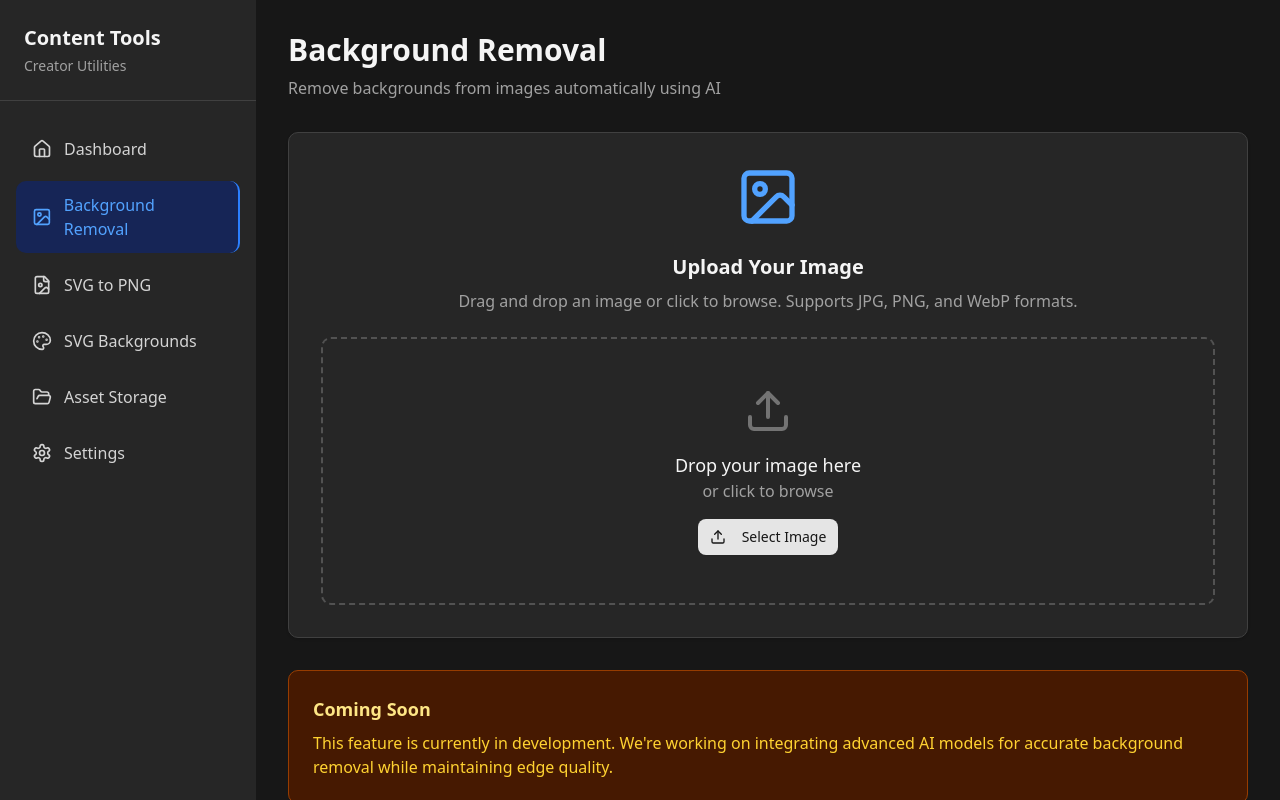
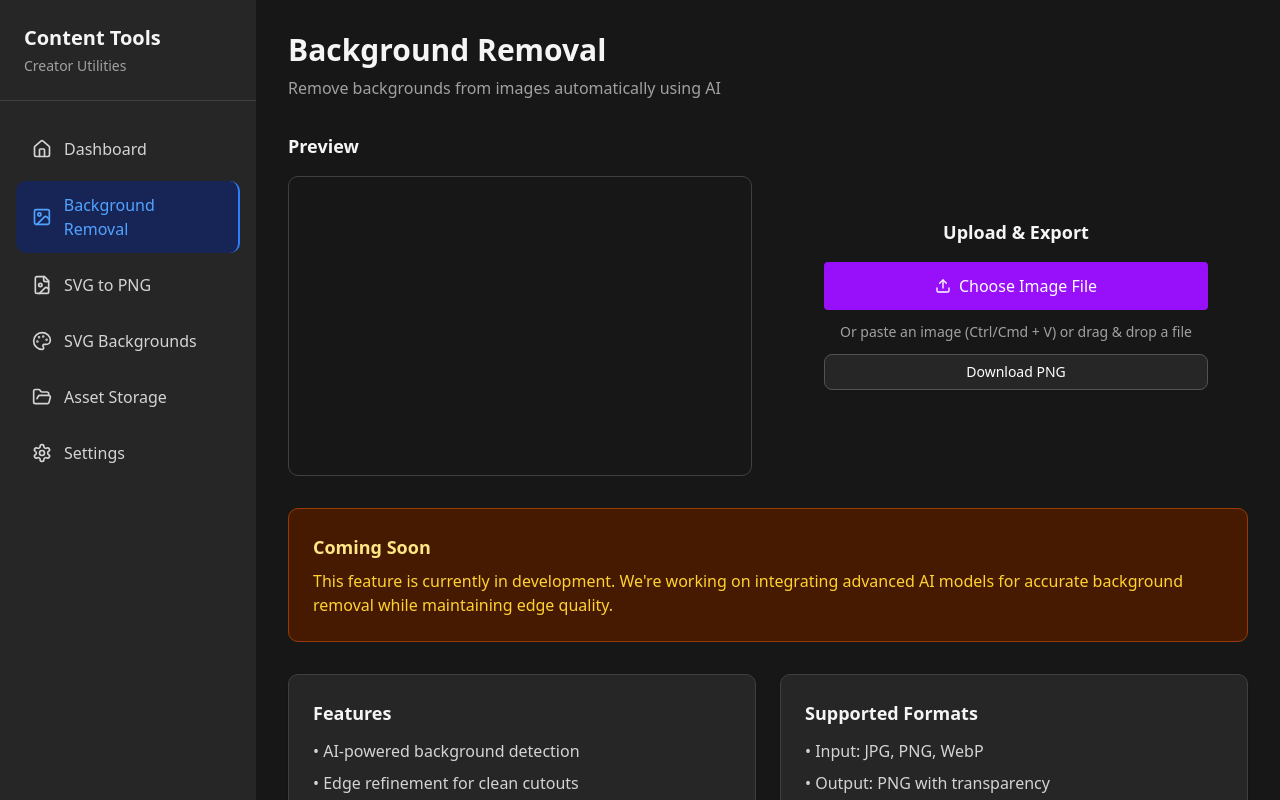
Before and after one commit to bmdavis419/content-tools, a SvelteKit app: page /background-removal in a window 1280 px wide. Built offline with nearby package versions, Linux system fonts and the light colour scheme.

Commit message:
bringing over some ui and shit

```diff
--- a/src/routes/background-removal/+page.svelte
+++ b/src/routes/background-removal/+page.svelte
@@ -1,39 +1,73 @@
 <script lang="ts">
   import Button from "../../lib/components/ui/button/button.svelte";
-  import { Image, Upload, Download } from '@lucide/svelte';
+  import { Upload } from '@lucide/svelte';
+  import { writeText } from "@tauri-apps/plugin-clipboard-manager";
+  import Slider from "$lib/components/ui/slider/slider.svelte";
+  import Label from "$lib/components/ui/label/label.svelte";
+  import ColorPicker from "svelte-awesome-color-picker";
+
+  let isDragHovering = false;
+  let bgColorHex = "#ffffff";
+  let borderRadius = 75;
+  let imageWidth = 75;
 </script>
 
 <div class="space-y-8">
+  {#if isDragHovering}
+    <div
+      class="fixed inset-0 bg-black bg-opacity-50 flex items-center justify-center z-50"
+    >
+      <div
+        class="bg-neutral-800 border-2 border-dashed border-purple-500 rounded-lg p-12 text-center"
+      >
+        <Upload class="w-16 h-16 text-purple-400 mx-auto mb-4" />
+        <h3 class="text-xl font-semibold text-purple-400 mb-2">
+          Drop Image File Here
+        </h3>
+        <p class="text-neutral-300">Release to upload your image file</p>
+      </div>
+    </div>
+  {/if}
   <div>
     <h1 class="text-3xl font-bold text-neutral-100 mb-2">Background Removal</h1>
     <p class="text-neutral-400">Remove backgrounds from images automatically using AI</p>
   </div>
 
-  <div class="bg-neutral-800 p-8 rounded-lg shadow border border-neutral-700">
-    <div class="text-center space-y-6">
-      <div class="flex justify-center">
-        <Image class="w-16 h-16 text-blue-400" />
+  <div class="grid grid-cols-1 lg:grid-cols-2 gap-8">
+    <div>
+      <h3 class="text-lg font-semibold text-neutral-100 mb-4">Preview</h3>
+      <div
+        class="p-6 rounded-lg border border-neutral-700 flex flex-col items-center justify-center min-h-[300px]"
+      >
+        <div></div>
       </div>
+    </div>
 
-      <div>
-        <h2 class="text-xl font-semibold text-neutral-100 mb-2">Upload Your Image</h2>
-        <p class="text-neutral-400">
-          Drag and drop an image or click to browse. Supports JPG, PNG, and WebP formats.
+    <div class="flex flex-col items-center justify-center h-full space-y-4">
+      <h3 class="text-lg font-semibold text-neutral-100 mb-4 text-center">
+        Upload & Export
+      </h3>
+      <div class="space-y-3 w-full max-w-sm">
+        <label
+          class="w-full bg-purple-600 hover:bg-purple-700 text-white flex items-center justify-center px-4 py-3 rounded cursor-pointer transition-colors"
+        >
+          <Upload class="w-4 h-4 mr-2" />
+          Choose Image File
+          <input
+            type="file"
+            accept="image/*"
+            class="hidden"
+          />
+        </label>
+        <p class="text-neutral-400 text-sm text-center">
+          Or paste an image (Ctrl/Cmd + V) or drag & drop a file
         </p>
-      </div>
-
-      <div class="border-2 border-dashed border-neutral-600 rounded-lg p-12 hover:border-blue-500 transition-colors">
-        <div class="flex flex-col items-center space-y-4">
-          <Upload class="w-12 h-12 text-neutral-500" />
-          <div class="text-center">
-            <p class="text-lg font-medium text-neutral-100">Drop your image here</p>
-            <p class="text-neutral-400">or click to browse</p>
-          </div>
-          <Button>
-            <Upload class="w-4 h-4 mr-2" />
-            Select Image
-          </Button>
-        </div>
+        <Button
+          type="button"
+          class="w-full flex items-center justify-center px-4 py-3 border border-neutral-600 bg-neutral-800 text-white rounded-md hover:bg-neutral-700 transition-colors"
+        >
+          Download PNG
+        </Button>
       </div>
     </div>
   </div>
--- a/src/routes/svg-to-png/+page.svelte
+++ b/src/routes/svg-to-png/+page.svelte
@@ -1,39 +1,62 @@
 <script lang="ts">
   import Button from "../../lib/components/ui/button/button.svelte";
-  import { FileImage, Upload, Settings, Download } from '@lucide/svelte';
+  import { Settings, Upload } from "@lucide/svelte";
+
+  let isDragHovering = false;
 </script>
 
 <div class="space-y-8">
+  {#if isDragHovering}
+    <div
+      class="fixed inset-0 bg-black bg-opacity-50 flex items-center justify-center z-50"
+    >
+      <div
+        class="bg-neutral-800 border-2 border-dashed border-purple-500 rounded-lg p-12 text-center"
+      >
+        <Upload class="w-16 h-16 text-purple-400 mx-auto mb-4" />
+        <h3 class="text-xl font-semibold text-purple-400 mb-2">
+          Drop SVG File Here
+        </h3>
+        <p class="text-neutral-300">Release to upload your SVG file</p>
+      </div>
+    </div>
+  {/if}
   <div>
     <h1 class="text-3xl font-bold text-neutral-100 mb-2">SVG to PNG</h1>
     <p class="text-neutral-400">Convert SVG files to high-quality PNG images</p>
   </div>
 
-  <div class="bg-neutral-800 p-8 rounded-lg shadow border border-neutral-700">
-    <div class="text-center space-y-6">
-      <div class="flex justify-center">
-        <FileImage class="w-16 h-16 text-green-400" />
+  <div class="grid grid-cols-1 lg:grid-cols-2 gap-8">
+    <div>
+      <h3 class="text-lg font-semibold text-neutral-100 mb-4">Preview</h3>
+      <div
+        class="p-6 rounded-lg border border-neutral-700 flex flex-col items-center justify-center min-h-[300px]"
+      >
+        <div></div>
       </div>
+    </div>
 
-      <div>
-        <h2 class="text-xl font-semibold text-neutral-100 mb-2">Upload Your SVG</h2>
-        <p class="text-neutral-400">
-          Drag and drop SVG files or click to browse. Multiple files supported.
+    <div class="flex flex-col items-center justify-center h-full space-y-4">
+      <h3 class="text-lg font-semibold text-neutral-100 mb-4 text-center">
+        Upload & Export
+      </h3>
+      <div class="space-y-3 w-full max-w-sm">
+        <label
+          class="w-full bg-purple-600 hover:bg-purple-700 text-white flex items-center justify-center px-4 py-3 rounded cursor-pointer transition-colors"
+        >
+          <Upload class="w-4 h-4 mr-2" />
+          Choose SVG File
+          <input type="file" accept=".svg,image/svg+xml" class="hidden" />
+        </label>
+        <p class="text-neutral-400 text-sm text-center">
+          Or paste an SVG (Ctrl/Cmd + V) or drag & drop a file
         </p>
-      </div>
-
-      <div class="border-2 border-dashed border-neutral-600 rounded-lg p-12 hover:border-green-500 transition-colors">
-        <div class="flex flex-col items-center space-y-4">
-          <Upload class="w-12 h-12 text-neutral-500" />
-          <div class="text-center">
-            <p class="text-lg font-medium text-neutral-100">Drop your SVG files here</p>
-            <p class="text-neutral-400">or click to browse</p>
-          </div>
-          <Button>
-            <Upload class="w-4 h-4 mr-2" />
-            Select SVG Files
-          </Button>
-        </div>
+        <Button
+          type="button"
+          class="w-full flex items-center justify-center px-4 py-3 border border-neutral-600 bg-neutral-800 text-white rounded-md hover:bg-neutral-700 transition-colors"
+        >
+          Download PNG
+        </Button>
       </div>
     </div>
   </div>
@@ -41,12 +64,16 @@
   <div class="bg-neutral-800 p-6 rounded-lg shadow border border-neutral-700">
     <div class="flex items-center mb-4">
       <Settings class="w-6 h-6 text-neutral-300 mr-3" />
-      <h3 class="text-lg font-semibold text-neutral-100">Conversion Settings</h3>
+      <h3 class="text-lg font-semibold text-neutral-100">
+        Conversion Settings
+      </h3>
     </div>
 
     <div class="grid grid-cols-1 md:grid-cols-3 gap-6">
       <div>
-        <label class="block text-sm font-medium text-neutral-300 mb-2">Output Width</label>
+        <label class="block text-sm font-medium text-neutral-300 mb-2"
+          >Output Width</label
+        >
         <input
           type="number"
           placeholder="1024"
@@ -55,7 +82,9 @@
       </div>
 
       <div>
-        <label class="block text-sm font-medium text-neutral-300 mb-2">Output Height</label>
+        <label class="block text-sm font-medium text-neutral-300 mb-2"
+          >Output Height</label
+        >
         <input
           type="number"
           placeholder="1024"
@@ -64,8 +93,12 @@
       </div>
 
       <div>
-        <label class="block text-sm font-medium text-neutral-300 mb-2">Quality</label>
-        <select class="w-full px-3 py-2 border border-neutral-600 bg-neutral-700 text-neutral-100 rounded-md focus:outline-none focus:ring-2 focus:ring-green-500">
+        <label class="block text-sm font-medium text-neutral-300 mb-2"
+          >Quality</label
+        >
+        <select
+          class="w-full px-3 py-2 border border-neutral-600 bg-neutral-700 text-neutral-100 rounded-md focus:outline-none focus:ring-2 focus:ring-green-500"
+        >
           <option value="high">High (Lossless)</option>
           <option value="medium">Medium (Optimized)</option>
           <option value="low">Low (Compressed)</option>
@@ -77,8 +110,9 @@
   <div class="bg-amber-950 p-6 rounded-lg border border-amber-800">
     <h3 class="text-lg font-semibold text-amber-200 mb-2">Coming Soon</h3>
     <p class="text-amber-300">
-      This feature is currently in development. We're implementing high-quality SVG rendering
-      with customizable output options and batch processing capabilities.
+      This feature is currently in development. We're implementing high-quality
+      SVG rendering with customizable output options and batch processing
+      capabilities.
     </p>
   </div>
 
```
